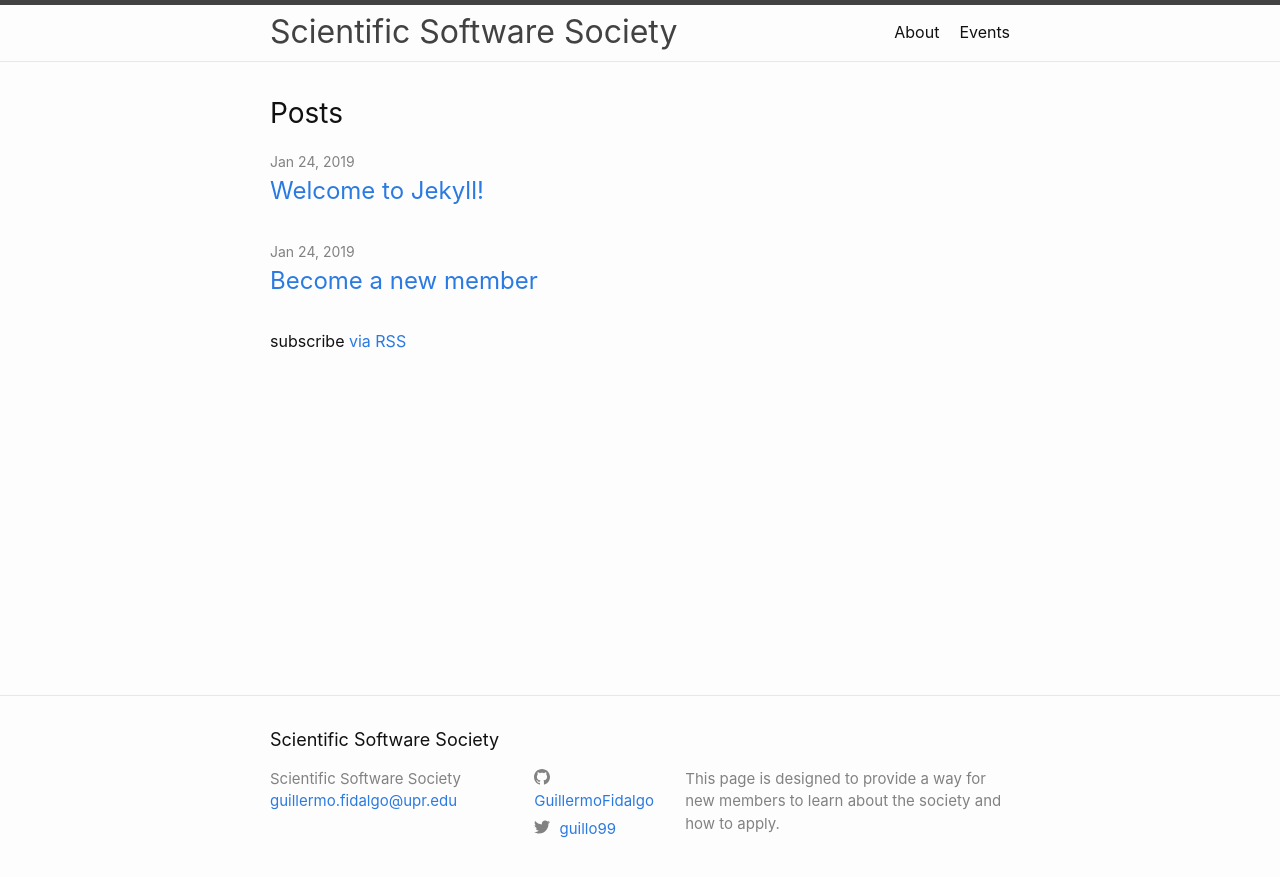
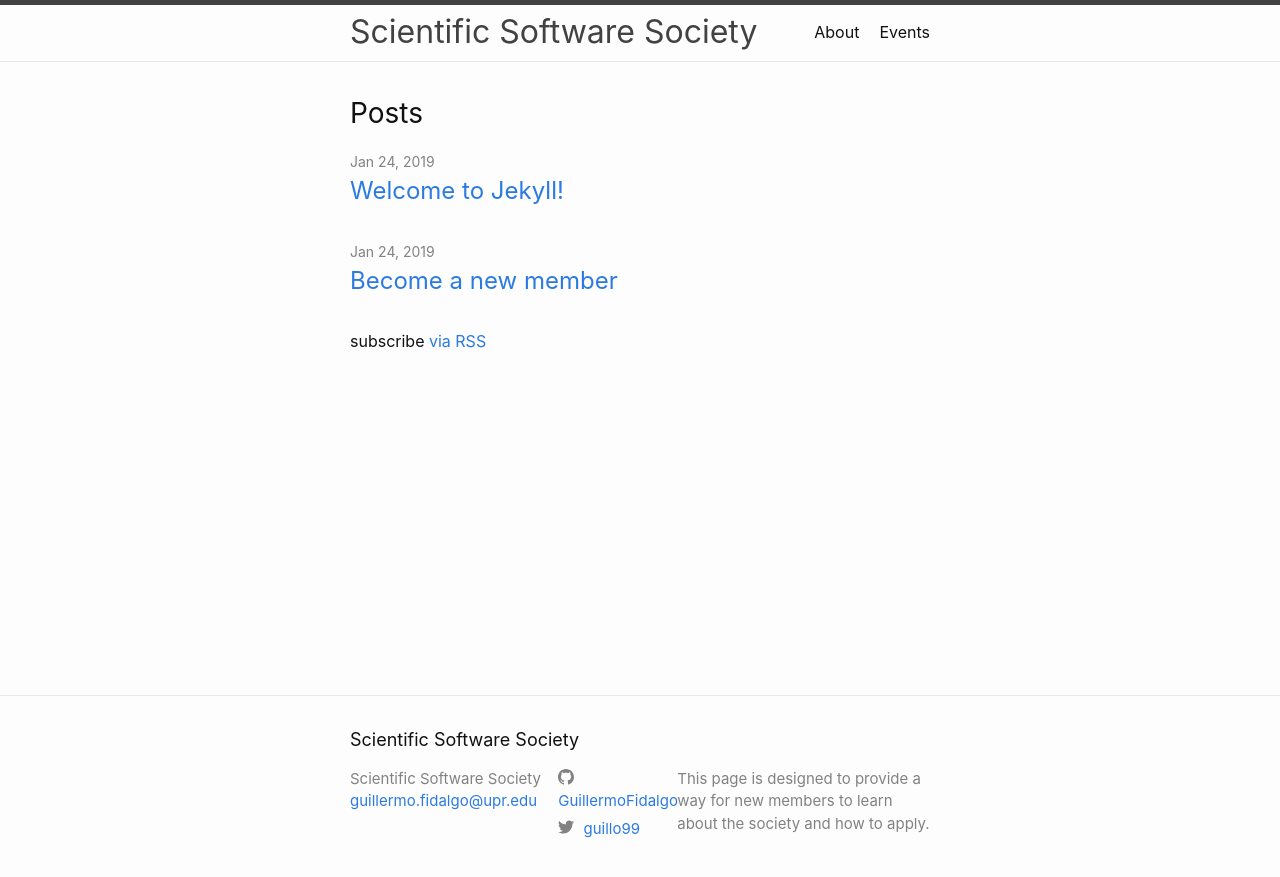
Before and after one commit to YarelisAcevedo/SSC, a Jekyll site: the page built from index.md, in a window 1280 px wide. Shown: the top 877 px of the page. Built offline with Jekyll 4.4.1, drawn with Linux system fonts in a browser that asks for light colours.

Commit message:
Changed content width to 50vw

```diff
--- a/_sass/minima.scss
+++ b/_sass/minima.scss
@@ -21,7 +21,7 @@ $grey-color-dark:  darken($grey-color, 25%) !default;
 $table-text-align: left !default;
 
 // Width of the content area
-$content-width:    800px !default;
+$content-width:    50vw !default;
 
 $on-palm:          600px !default;
 $on-laptop:        800px !default;
```
